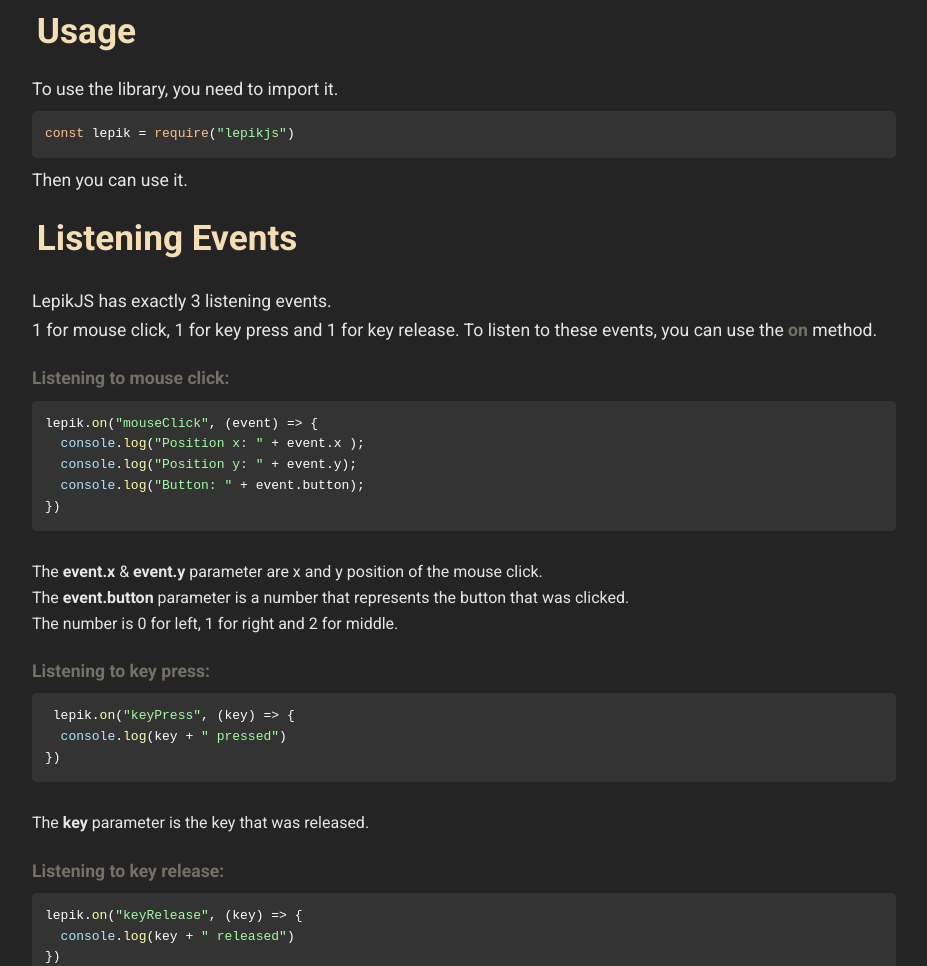
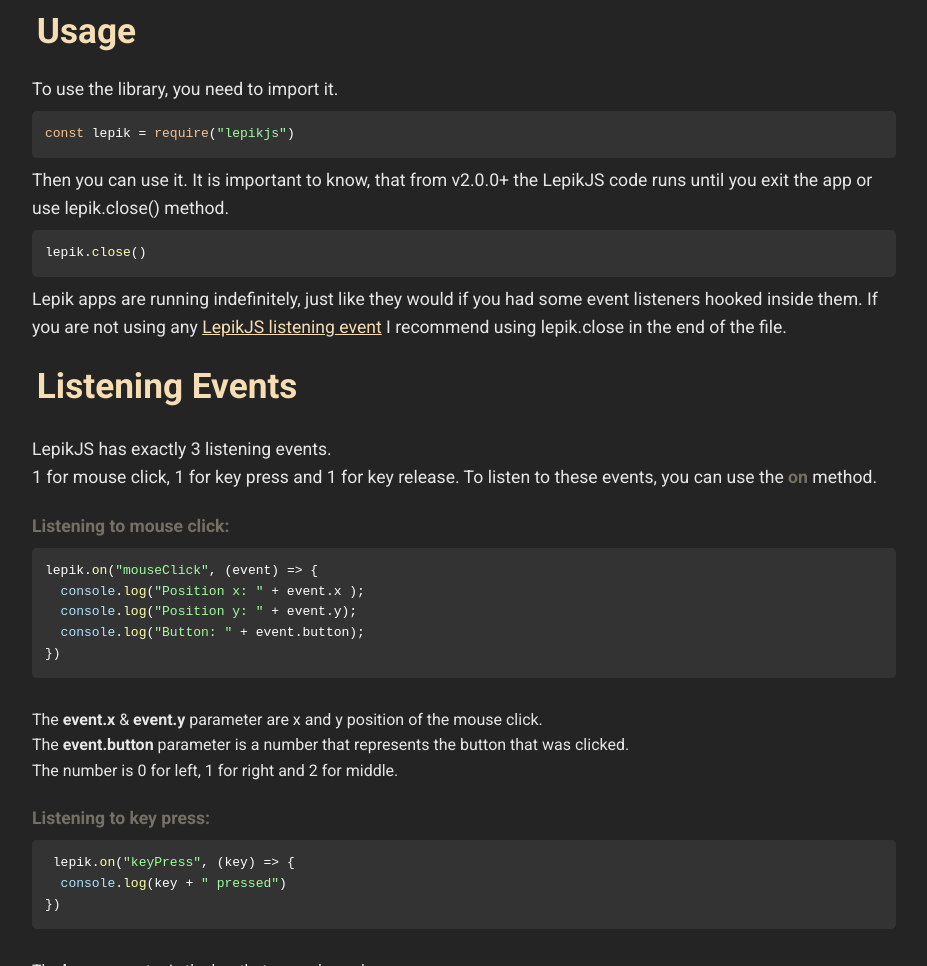
Before and after one commit to ROGR3/LepikJS, a website: page web/index.html in a window 1280 px wide. Shown: the part 1765-2731 px from the top of the page, without its empty margins (176-1103 px from the left). Drawn offline with nearby package versions, Linux system fonts and the light colour scheme; no server answers.

Commit message:
closing docs

```diff
--- a/web/index.html
+++ b/web/index.html
@@ -93,7 +93,14 @@
         <pre><code class="language-javascript">const lepik = require("lepikjs")</code></pre>
         </p>
         <p>
-          Then you can use it.
+          Then you can use it. It is important to know, that from v2.0.0+ the LepikJS code runs until you exit the app
+          or use lepik.close() method.
+        </p>
+        <pre><code class="language-javascript">lepik.close()</code></pre>
+        <p>
+          Lepik apps are running indefinitely, just like they would if you had some event listeners hooked inside them.
+          If you are not using any <a href="#listeningevents">LepikJS listening event</a> I recommend using lepik.close
+          in the end of the file.
         </p>
       </div>
       <div id="listeningevents">
```
